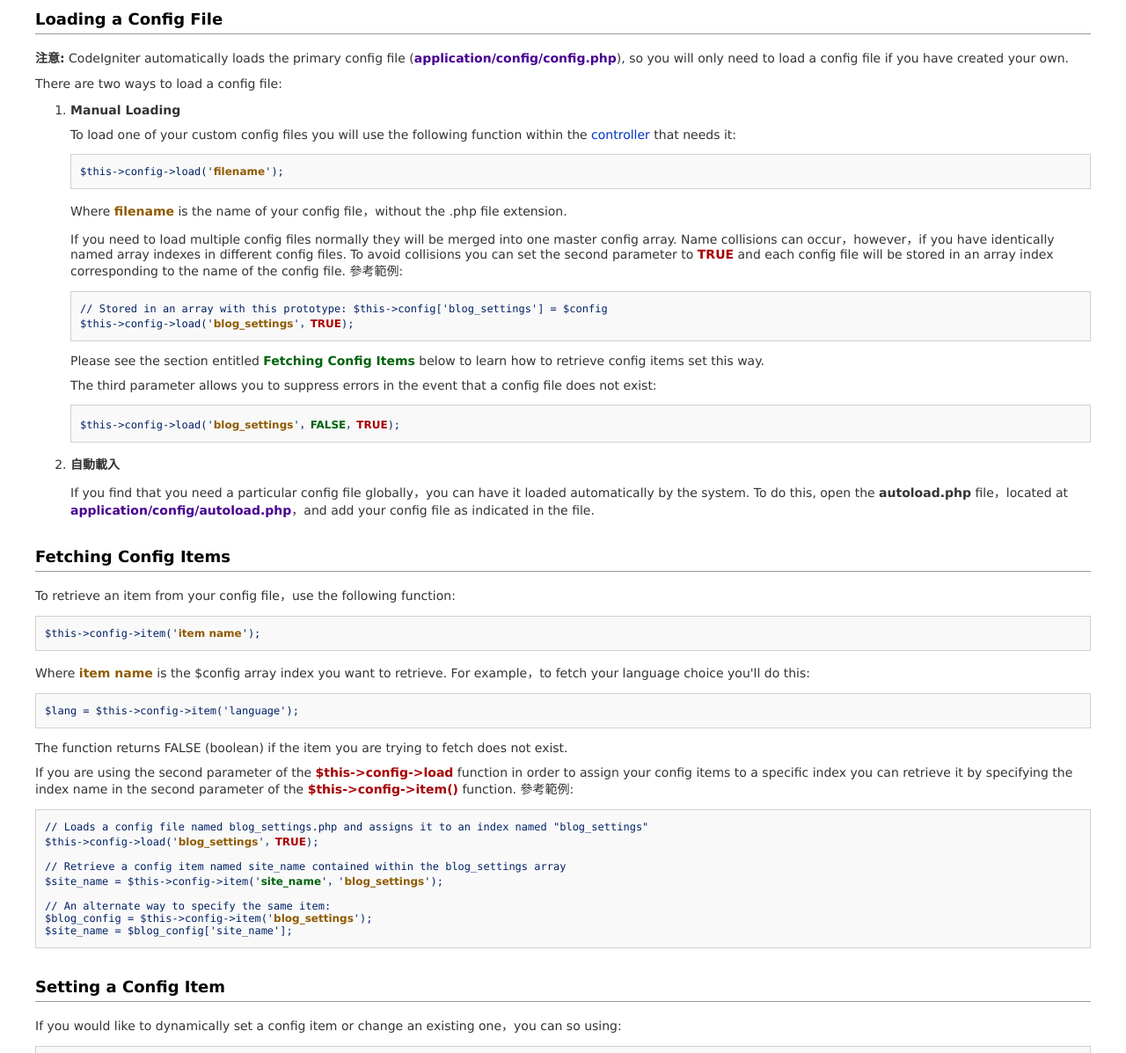
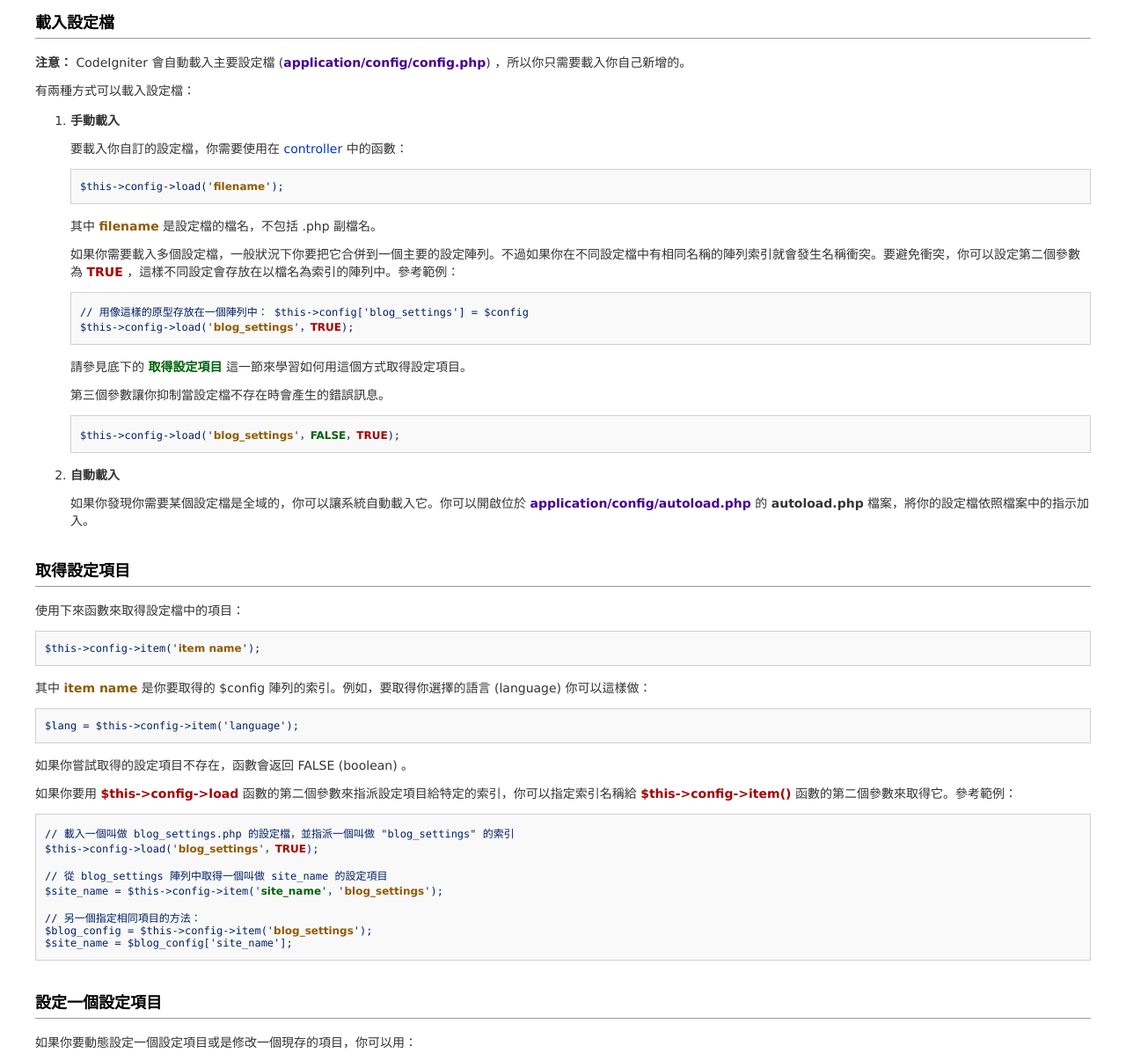
Before and after one commit to CodeIgniter-TW/CodeIgniter-UserGuide, a plain HTML site: page libraries/config.html in a window 1280 px wide. Shown: the part 485-1682 px from the top of the page at 88% size. Drawn offline with Linux system fonts and the light colour scheme.

Commit message:
translated 'libraries/config.html'

```diff
--- a/libraries/config.html
+++ b/libraries/config.html
@@ -71,89 +71,83 @@ Config 類別
 
 <p><strong>注意：</strong> 如果你確實用主要設定檔的格式（把你的設定項目存放在 <var>$config</var> 陣列）來新增你個人的設定檔，Codeigniter 也會聰明地管理這些檔案，所以即使你的陣列名稱相同也不會發生衝突（假設你的陣列索引不同）。</p>
 
-<h2>Loading a Config File</h2>
+<h2>載入設定檔</h2>
 
-<p><strong>注意:</strong> CodeIgniter automatically loads the primary config file (<samp>application/config/config.php</samp>),
-so you will only need to load a config file if you have created your own.</p>
+<p><strong>注意：</strong> CodeIgniter 會自動載入主要設定檔 (<samp>application/config/config.php</samp>) ，所以你只需要載入你自己新增的。</p>
 
-<p>There are two ways to load a config file:</p>
+<p>有兩種方式可以載入設定檔：</p>
 
-<ol><li><strong>Manual Loading</strong>
+<ol><li><strong>手動載入</strong>
 
-<p>To load one of your custom config files you will use the following function within the <a href="../general/controllers.html">controller</a> that needs it:</p>
+<p>要載入你自訂的設定檔，你需要使用在 <a href="../general/controllers.html">controller</a> 中的函數：</p>
 
 <code>$this->config->load('<var>filename</var>');</code>
 
-<p>Where <var>filename</var> is the name of your config file，without the .php file extension.</p>
+<p>其中 <var>filename</var> 是設定檔的檔名，不包括 .php 副檔名。</p>
 
-<p>If you need to load multiple config files normally they will be merged into one master config array.  Name collisions can occur，however，if
-you have identically named array indexes in different config files.  To avoid collisions you can set the second parameter to <kbd>TRUE</kbd>
-and each config file will be stored in an array index corresponding to the name of the config file. 參考範例:</p>
+<p>如果你需要載入多個設定檔，一般狀況下你要把它合併到一個主要的設定陣列。不過如果你在不同設定檔中有相同名稱的陣列索引就會發生名稱衝突。要避免衝突，你可以設定第二個參數為 <kbd>TRUE</kbd> ，這樣不同設定會存放在以檔名為索引的陣列中。參考範例：</p>
 
 <code>
-// Stored in an array with this prototype:  $this->config['blog_settings'] = $config<br />
+// 用像這樣的原型存放在一個陣列中： $this->config['blog_settings'] = $config<br />
 $this->config->load('<var>blog_settings</var>'，<kbd>TRUE</kbd>);</code>
 
-<p>Please see the section entitled <dfn>Fetching Config Items</dfn> below to learn how to retrieve config items set this way.</p>
+<p>請參見底下的 <dfn>取得設定項目</dfn> 這一節來學習如何用這個方式取得設定項目。</p>
 
-<p>The third parameter allows you to suppress errors in the event that a config file does not exist:</p>
+<p>第三個參數讓你抑制當設定檔不存在時會產生的錯誤訊息。</p>
 
 <code>$this->config->load('<var>blog_settings</var>'，<dfn>FALSE</dfn>，<kbd>TRUE</kbd>);</code>
 
 </li>
 <li><strong>自動載入</strong>
 
-<p>If you find that you need a particular config file globally，you can have it loaded automatically by the system.  To do this,
-open the <strong>autoload.php</strong> file，located at <samp>application/config/autoload.php</samp>，and add your config file as
-indicated in the file.</p>
+<p>如果你發現你需要某個設定檔是全域的，你可以讓系統自動載入它。你可以開啟位於 <samp>application/config/autoload.php</samp> 的 <strong>autoload.php</strong> 檔案，將你的設定檔依照檔案中的指示加入。</p>
 </li>
 </ol>
 
 
-<h2>Fetching Config Items</h2>
+<h2>取得設定項目</h2>
 
-<p>To retrieve an item from your config file，use the following function:</p>
+<p>使用下來函數來取得設定檔中的項目：</p>
 
 <code>$this->config->item('<var>item name</var>');</code>
 
-<p>Where <var>item name</var> is the $config array index you want to retrieve. For example，to fetch your language choice you'll do this:</p>
+<p>其中 <var>item name</var> 是你要取得的 $config 陣列的索引。例如，要取得你選擇的語言 (language) 你可以這樣做：</p>
 
 <code>$lang = $this->config->item('language');</code>
 
-<p>The function returns FALSE (boolean) if the item you are trying to fetch does not exist.</p>
+<p>如果你嘗試取得的設定項目不存在，函數會返回 FALSE (boolean) 。</p>
 
-<p>If you are using the second parameter of the <kbd>$this->config->load</kbd> function in order to assign your config items to a specific index
-you can retrieve it by specifying the index name in the second parameter of the <kbd>$this->config->item()</kbd> function.  參考範例:</p>
+<p>如果你要用 <kbd>$this->config->load</kbd> 函數的第二個參數來指派設定項目給特定的索引，你可以指定索引名稱給 <kbd>$this->config->item()</kbd> 函數的第二個參數來取得它。參考範例：</p>
 
 <code>
-// Loads a config file named blog_settings.php and assigns it to an index named "blog_settings"<br />
+// 載入一個叫做 blog_settings.php 的設定檔，並指派一個叫做 "blog_settings" 的索引<br />
 $this->config->load('<var>blog_settings</var>'，<kbd>TRUE</kbd>);<br /><br />
 
-// Retrieve a config item named site_name contained within the blog_settings array<br />
+// 從 blog_settings 陣列中取得一個叫做 site_name 的設定項目<br />
 $site_name = $this->config->item('<dfn>site_name</dfn>'，'<var>blog_settings</var>');<br /><br />
 
-// An alternate way to specify the same item:<br />
+// 另一個指定相同項目的方法：<br />
 $blog_config = $this->config->item('<var>blog_settings</var>');<br />
 $site_name = $blog_config['site_name'];</code>
 
-<h2>Setting a Config Item</h2>
+<h2>設定一個設定項目</h2>
 
-<p>If you would like to dynamically set a config item or change an existing one，you can so using:</p>
+<p>如果你要動態設定一個設定項目或是修改一個現存的項目，你可以用：</p>
 
 <code>$this->config->set_item('<var>item_name</var>'，'<var>item_value</var>');</code>
 
-<p>Where <var>item_name</var> is the $config array index you want to change，and <var>item_value</var> is its value.</p>
+<p>其中 <var>item_name</var> 是你要修改 $config 陣列索引，而 <var>item_value</var> 是它的值。</p>
 
 
-<h2>補助函數(Helper Functions</h2>
+<h2>補助函數(Helper Functions)</h2>
 
-<p>The config class has the following 補助函數:</p>
+<p>config 類別有下列補助函數：</p>
 
 <h2>$this->config->site_url();</h2>
-<p>This function retrieves the URL to your site，along with the "index" value you've specified in the config file.</p>
+<p>本函數根據你在設定檔中指定的索引取得網站的url。</p>
 
 <h2>$this->config->system_url();</h2>
-<p>This function retrieves the URL to your <dfn>system folder</dfn>.</p>
+<p>本函數取得 <dfn>system folder</dfn> 的URL。</p>
 
 
 </div>
```
